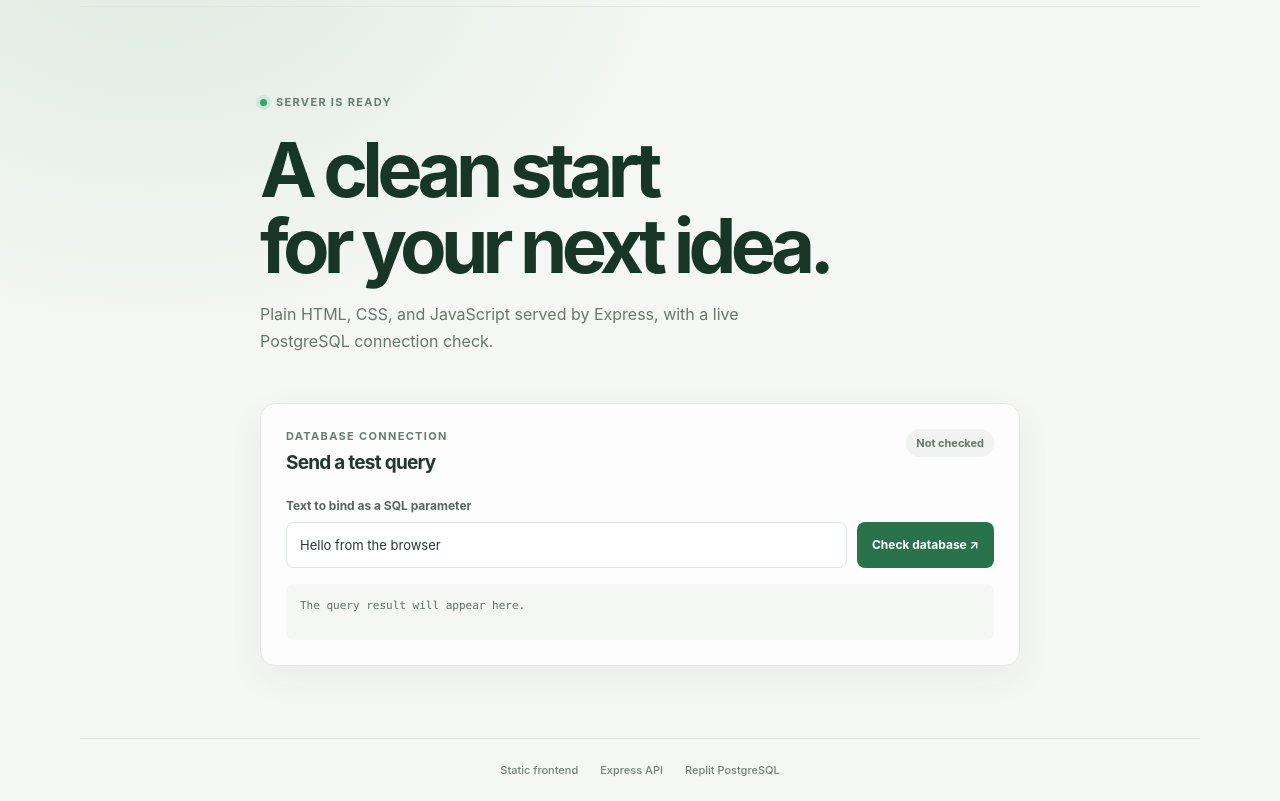
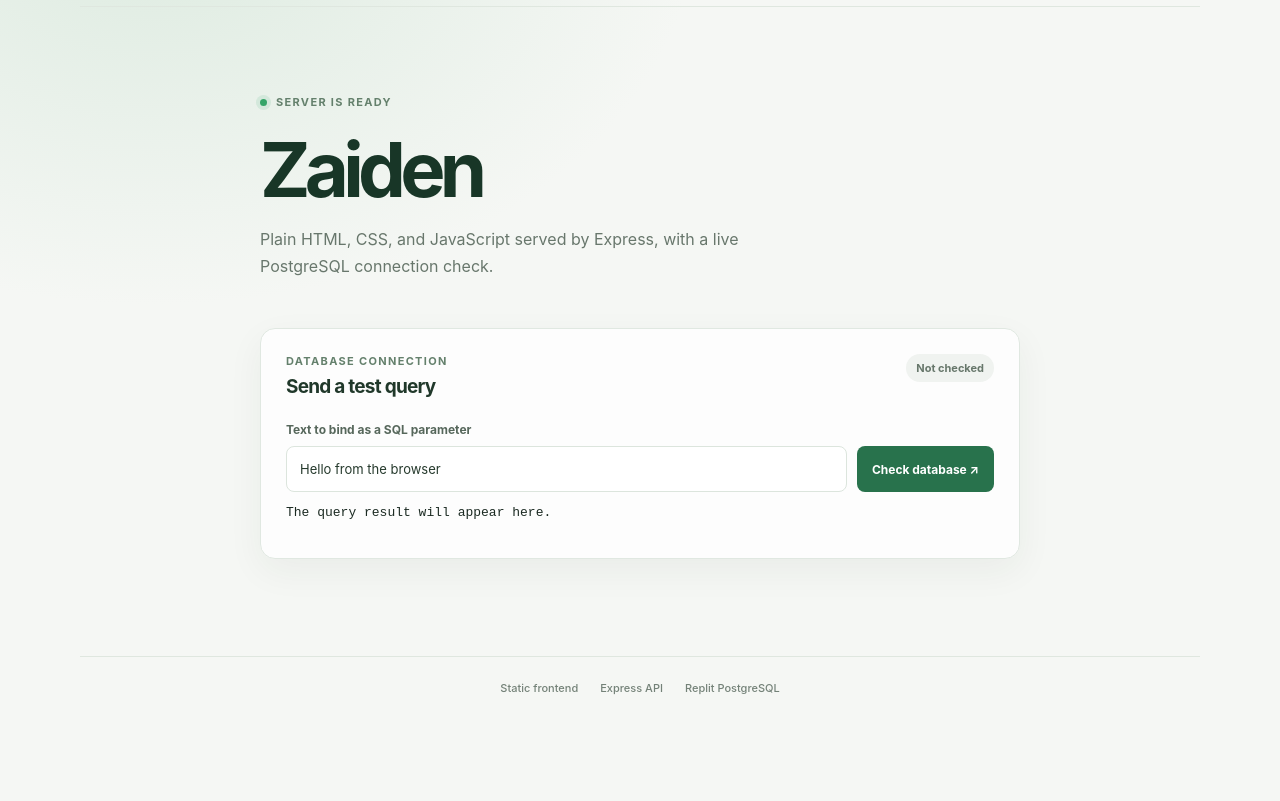
Before and after one commit to 400580-svg/quiz-page, a website: page public/index.html in a window 1280 px wide. Shown: the part 81-882 px from the top of the page. After the commit the page ends 800 px from the top, so only its background shows below. Drawn offline with Linux system fonts and the light colour scheme.

Commit message:
Change page title to Zaiden

```diff
--- a/public/index.html
+++ b/public/index.html
@@ -4,7 +4,7 @@
     <meta charset="utf-8">
     <meta name="viewport" content="width=device-width, initial-scale=1">
     <meta name="theme-color" content="#f5f7f4">
-    <title>Node + PostgreSQL starter</title>
+    <title>Zaiden</title>
     <link rel="icon" href="/favicon.svg" type="image/svg+xml">
     <link rel="stylesheet" href="/styles.css">
     <script src="/app.js" defer></script>
@@ -21,7 +21,7 @@
 
       <section class="hero" aria-labelledby="page-title">
         <p class="eyebrow"><span class="status-dot"></span> Server is ready</p>
-        <h1 id="page-title">A clean start<br>for your next idea.</h1>
+        <h1 id="page-title">Zaiden</h1>
         <p class="intro">
           Plain HTML, CSS, and JavaScript served by Express, with a live
           PostgreSQL connection check.
@@ -52,7 +52,8 @@
             </div>
           </form>
 
-          <pre id="result" class="result" aria-live="polite">The query result will appear here.</pre>
+          <pre id="result" clas
+s="result" aria-live="polite">The query result will appear here.</pre>
         </section>
       </section>
 
```
